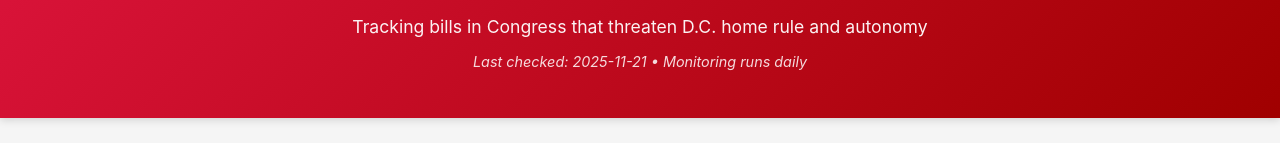
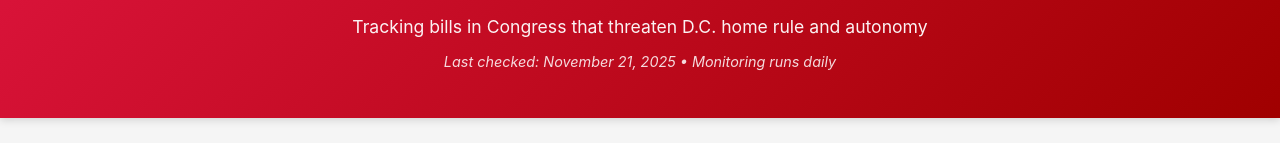
Before and after one commit to antzzz10/dc-bills-tracker, a React (Vite) app: page / in a window 1280 px wide. Shown: the part 153-296 px from the top of the page. Built offline with nearby package versions, Linux system fonts and the light colour scheme.

Commit message:
Update date format to match main site (long format)

```diff
--- a/src/App.jsx
+++ b/src/App.jsx
@@ -115,7 +115,7 @@
           Tracking bills in Congress that threaten D.C. home rule and autonomy
         </p>
         <p className="last-updated">
-          Last checked: {billsData.lastUpdated} • Monitoring runs daily
+          Last checked: {new Date(billsData.lastUpdated).toLocaleDateString('en-US', { month: 'long', day: 'numeric', year: 'numeric' })} • Monitoring runs daily
         </p>
       </header>
 
```
